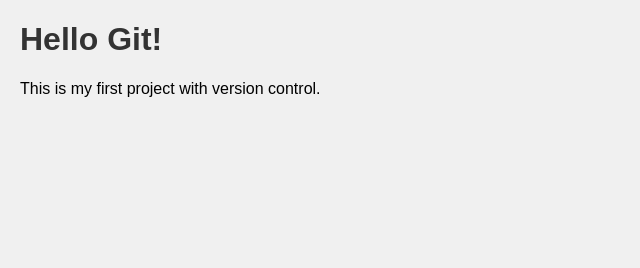
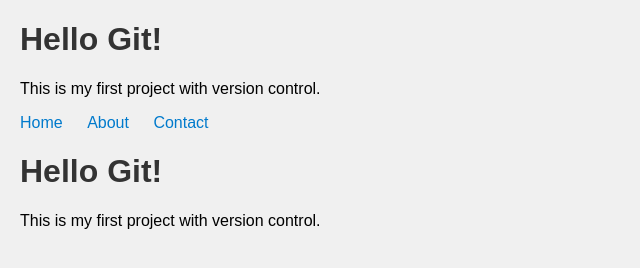
Before and after one commit to dhni-mad/my-web-project, a plain HTML site: page index.html in a window 1280 px wide. Shown: the whole page, without its empty margins (0-640 px from the left). Drawn offline with Linux system fonts and the light colour scheme.

Commit message:
Add navigation menu

```diff
--- a/index.html
+++ b/index.html
@@ -7,5 +7,14 @@
 <body>
     <h1>Hello Git!</h1>
     <p>This is my first project with version control.</p>
+    <nav>
+        <ul>
+            <li><a href="#home">Home</a></li>
+            <li><a href="#about">About</a></li>
+            <li><a href="#contact">Contact</a></li>
+        </ul>
+    </nav>
+    <h1>Hello Git!</h1>
+    <p>This is my first project with version control.</p>
 </body>
 </html>
--- a/style.css
+++ b/style.css
@@ -7,3 +7,18 @@ body {
 h1 {
     color: #333;
 }
+
+nav ul {
+    list-style: none;
+    padding: 0;
+}
+
+nav li {
+    display: inline;
+    margin-right: 20px;
+}
+
+nav a {
+    text-decoration: none;
+    color: #007acc;
+}
```
